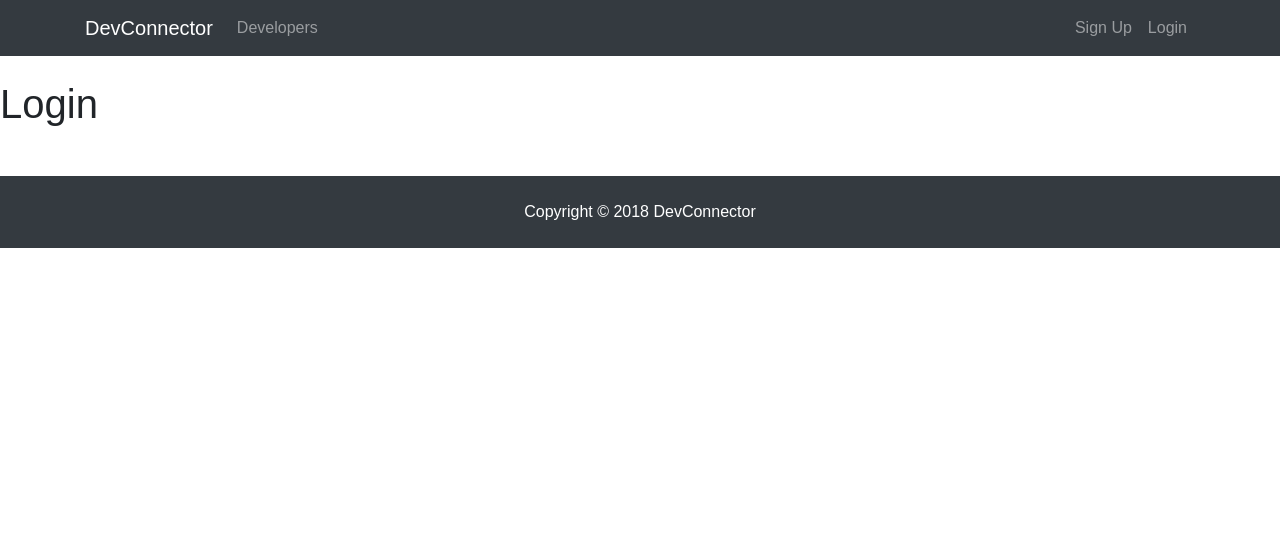
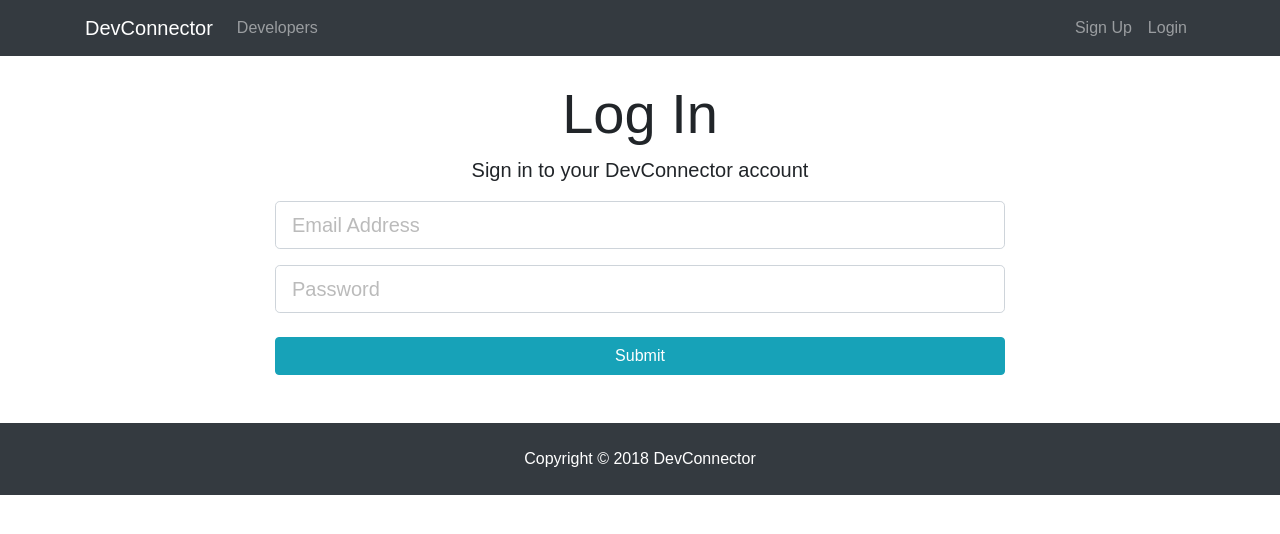
Before and after one commit to bryano1993/Job-Social, a React (Create React App) app in the folder client/: page /login in a window 1280 px wide. Shown: the top 534 px of the page. Built offline with nearby package versions, Linux system fonts and the light colour scheme.

Commit message:
35-creating-the-logic-form-with-state:complete

```diff
--- a/client/src/components/auth/Login.js
+++ b/client/src/components/auth/Login.js
@@ -2,10 +2,69 @@
 import React, { Component } from "react";
 
 class Login extends Component {
+  constructor() {
+    super();
+    this.state = {
+      email: "",
+      password: "",
+      errors: {}
+    };
+
+    this.onChange = this.onChange.bind(this);
+    this.onSubmit = this.onSubmit.bind(this);
+  }
+
+  onSubmit(e) {
+    e.preventDefault();
+
+    const user = {
+      email: this.state.email,
+      password: this.state.password
+    };
+
+    console.log(user);
+  }
+
+  onChange(e) {
+    this.setState({ [e.target.name]: e.target.value }); //set the state and will allow us to type in the login form
+  }
+
   render() {
     return (
-      <div>
-        <h1>Login</h1>
+      <div className="login">
+        <div className="container">
+          <div className="row">
+            <div className="col-md-8 m-auto">
+              <h1 className="display-4 text-center">Log In</h1>
+              <p className="lead text-center">
+                Sign in to your DevConnector account
+              </p>
+              <form onSubmit={this.onSubmit}>
+                <div className="form-group">
+                  <input
+                    type="email"
+                    className="form-control form-control-lg"
+                    placeholder="Email Address"
+                    name="email"
+                    value={this.state.email}
+                    onChange={this.onChange}
+                  />
+                </div>
+                <div className="form-group">
+                  <input
+                    type="password"
+                    className="form-control form-control-lg"
+                    placeholder="Password"
+                    name="password"
+                    value={this.state.password}
+                    onChange={this.onChange}
+                  />
+                </div>
+                <input type="submit" className="btn btn-info btn-block mt-4" />
+              </form>
+            </div>
+          </div>
+        </div>
       </div>
     );
   }
```
Also changed, not shown: 1 other file (tests, documents, lock files or other folders).
